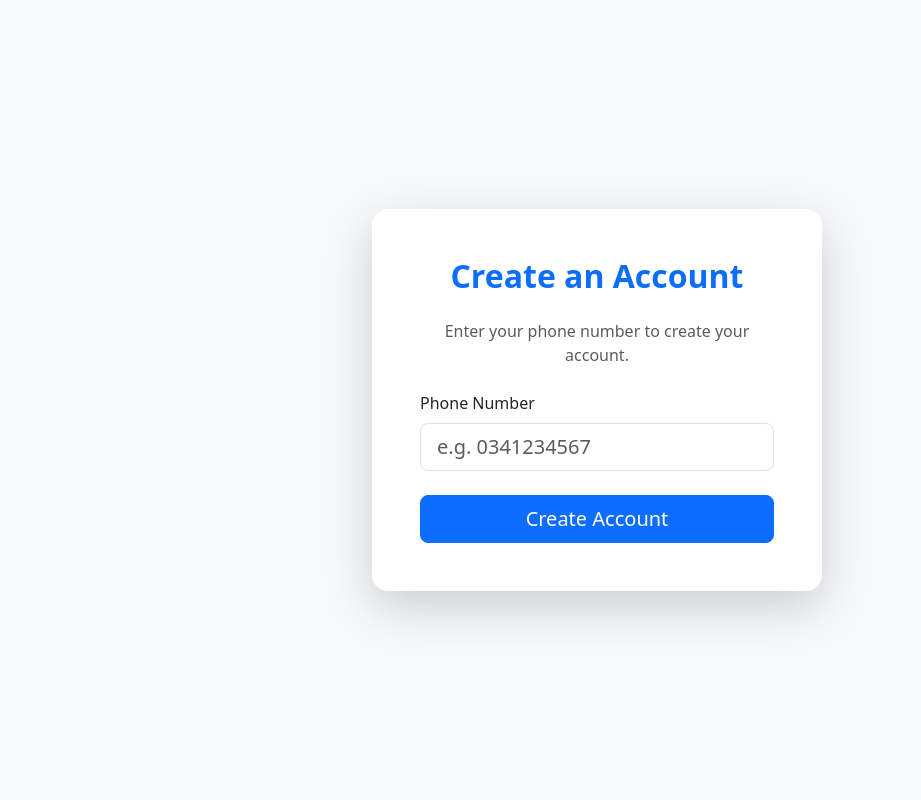
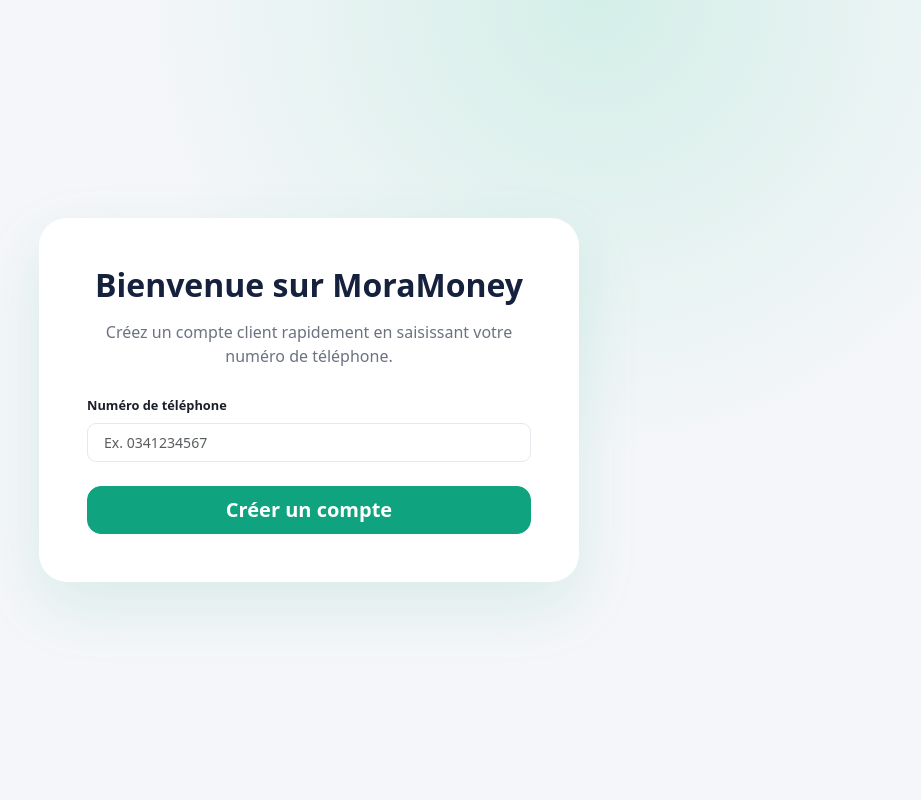
Before and after one commit to tojorabekoto/4289_4389, a CodeIgniter 4 app: the page made by app/Views/Accueil.php in a window 1280 px wide. Shown: the whole page, without its empty margins (43-964 px from the left). Run offline with PHP 8.4 and a stand-in for CodeIgniter, Linux system fonts and the light colour scheme; the template is opened without the code that fills it, so the values that code supplies are empty; some libraries are stand-ins or nearby versions.

Commit message:
Don t let anyone look down on u

```diff
--- a/app/Config/Routes.php
+++ b/app/Config/Routes.php
@@ -13,9 +13,6 @@ $routes->post('/client/add', 'MobileController::add_compte');
 $routes->get('/client/operation', 'MobileController::operation');
 $routes->post('/client/operation', 'MobileController::operation');
 
-$routes->get('admin/login', 'Operateur::login');
-$routes->post('admin/login', 'Operateur::loginPost');
-$routes->get('admin/logout', 'Operateur::logout');
 $routes->get('admin', 'Operateur::prefixes');
 $routes->get('operateur/prefixes',            'Operateur::prefixes');
 $routes->post('operateur/prefixes/ajouter',    'Operateur::ajouterPrefixe');
--- a/app/Views/Accueil.php
+++ b/app/Views/Accueil.php
@@ -1,53 +1,69 @@
 <!DOCTYPE html>
-<html lang="en">
+<html lang="fr">
 <head>
     <meta charset="UTF-8">
     <meta name="viewport" content="width=device-width, initial-scale=1.0">
-    <title>Create Account</title>
+    <title>MoraMoney - Accueil</title>
+    <link rel="stylesheet" href="<?= base_url('Assets/vendor/bootstrap/css/bootstrap.min.css') ?>">
+    <link rel="stylesheet" href="<?= base_url('css/style.css') ?>">
+    <style>
+        body {
+            min-height: 100vh;
+            background: radial-gradient(circle at top, rgba(15,163,127,.18) 0%, rgba(245,246,249,1) 45%);
+        }
+        .welcome-card {
+            max-width: 540px;
+            width: 100%;
+            border-radius: 28px;
+            box-shadow: 0 24px 64px rgba(15,163,127,.12);
+            overflow: hidden;
+        }
+        .welcome-header {
+            font-size: 2rem;
+            font-weight: 800;
+            color: var(--navy);
+        }
+        .welcome-sub {
+            color: var(--ink-mute);
+        }
+        .btn-welcome {
+            background: var(--teal);
+            border-color: var(--teal);
+            color: #fff;
+            font-weight: 700;
+            border-radius: 14px;
+        }
+        .btn-welcome:hover {
+            background: #0c8064;
+            border-color: #0c8064;
+        }
+    </style>
+</head>
+<body class="d-flex align-items-center justify-content-center py-5">
 
-    <link rel="stylesheet" href="<?= base_url('Assets/vendor/bootstrap/css/bootstrap.min.css') ?>">
-</head>
-<body class="bg-light">
-
-<div class="container vh-100 d-flex align-items-center justify-content-center">
-
-    <div class="card shadow-lg border-0 rounded-4" style="max-width: 450px; width:100%;">
-        <div class="card-body p-5">
-
-            <h2 class="text-center fw-bold text-primary mb-4">
-                Create an Account
-            </h2>
-
-            <p class="text-center text-muted mb-4">
-                Enter your phone number to create your account.
-            </p>
+<div class="container">
+    <div class="welcome-card bg-white">
+        <div class="p-5">
+            <h1 class="welcome-header text-center mb-3">Bienvenue sur MoraMoney</h1>
+            <p class="text-center welcome-sub mb-4">Créez un compte client rapidement en saisissant votre numéro de téléphone.</p>
 
             <form method="POST" action="/client/add">
-
                 <div class="mb-4">
-                    <label class="form-label">Phone Number</label>
-
+                    <label class="form-label">Numéro de téléphone</label>
                     <input
                         type="text"
                         class="form-control form-control-lg"
                         name="numero_telephone"
-                        placeholder="e.g. 0341234567"
+                        placeholder="Ex. 0341234567"
                         required
                     >
                 </div>
-
-                <button class="btn btn-primary btn-lg w-100">
-                    Create Account
-                </button>
-
+                <button class="btn btn-welcome btn-lg w-100">Créer un compte</button>
             </form>
-
         </div>
     </div>
-
 </div>
 
 <script src="<?= base_url('Assets/vendor/bootstrap/js/bootstrap.bundle.min.js') ?>"></script>
-
 </body>
 </html>
--- a/app/Views/admin/layout.php
+++ b/app/Views/admin/layout.php
@@ -32,11 +32,6 @@
      href="<?= site_url('operateur/clients') ?>">
      <i class="bi bi-people"></i><span>Comptes clients</span>
   </a>
-
-  <div class="side-foot">
-    Connecté en tant qu'<strong style="color:#C8CEE6"><?= esc(session()->get('admin_user') ?? 'admin') ?></strong><br>
-    <a href="<?= site_url('admin/logout') ?>" class="text-decoration-none">Déconnexion</a>
-  </div>
 </nav>
 
 <div class="main">
```
Also changed, not shown: app/Controllers/Operateur.php (+0 -80 lines), app/Views/admin/login.php (deleted, +0 -42 lines).
